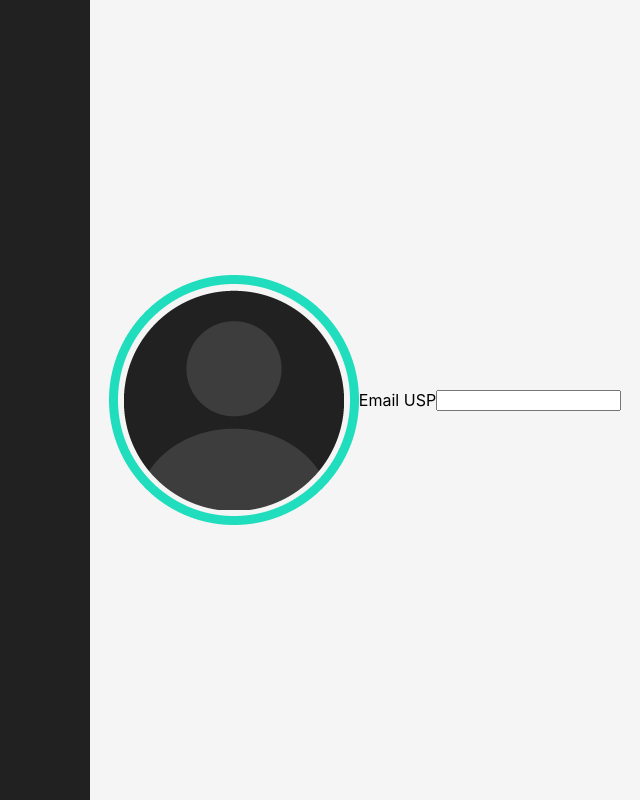
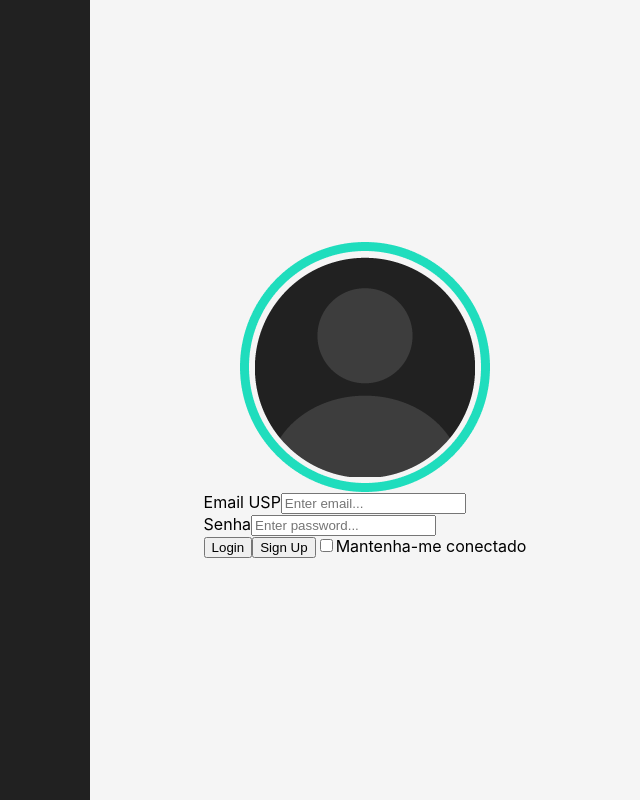
Before and after one commit to vallimmateus/gammembers, a React (Create React App) app: page / in a window 1280 px wide. Shown: the whole page, without its empty margins (640-1280 px from the left). Built offline with nearby package versions, Linux system fonts and the light colour scheme; no server answers.

Commit message:
Firebase auth created

```diff
--- a/package.json
+++ b/package.json
@@ -6,6 +6,7 @@
     "@testing-library/jest-dom": "^5.11.9",
     "@testing-library/react": "^11.2.5",
     "@testing-library/user-event": "^12.7.3",
+    "firebase": "^8.2.9",
     "react": "^17.0.1",
     "react-dom": "^17.0.1",
     "react-scripts": "4.0.3",
--- a/src/App.js
+++ b/src/App.js
@@ -1,16 +1,37 @@
-import "./App.css";
-import Perfil from "./images/Fotos.png";
+import React, { Component } from "react";
+import LoginPage from "./pages/Login";
+import Home from "./pages/Home";
 
-function App() {
-	return (
-		<div className="Container">
-			<div className="InContainer">
-				<img src={Perfil} className="Perfil" alt="perfil" />
-				<p>Email USP</p>
-				<input />
-			</div>
-		</div>
-	);
+import fire from "./config/fire";
+
+class App extends Component {
+	constructor(props) {
+		super(props);
+
+		this.state = {
+			user: null,
+		};
+
+		this.authListener = this.authListener.bind(this);
+	}
+
+	componentDidMount() {
+		this.authListener();
+	}
+
+	authListener() {
+		fire.auth().onAuthStateChanged((user) => {
+			if (user) {
+				this.setState({ user });
+			} else {
+				this.setState({ user: null });
+			}
+		});
+	}
+
+	render() {
+		return <div>{this.state.user ? <Home /> : <LoginPage />}</div>;
+	}
 }
 
 export default App;
--- /dev/null
+++ b/src/components/Login.js
@@ -0,0 +1,62 @@
+import React from "react";
+import fire from "../config/fire";
+
+function Login() {
+	function login() {
+		const email = document.querySelector("#email").value;
+		const password = document.querySelector("#password").value;
+
+		fire.auth()
+			.signInWithEmailAndPassword(email, password)
+			.catch((err) => {
+				alert(err.toString());
+			});
+	}
+
+	function signUp() {
+		const email = document.querySelector("#email").value;
+		const password = document.querySelector("#password").value;
+
+		fire.auth()
+			.createUserWithEmailAndPassword(email, password)
+			.then((u) => {
+				alert("Successfully Signed up");
+			})
+			.catch((err) => {
+				alert(err.toString());
+			});
+	}
+
+	return (
+		<div>
+			<div>
+				Email USP
+				<input id="email" placeholder="Enter email..." type="email" />
+			</div>
+			<div>
+				Senha
+				<input
+					id="password"
+					placeholder="Enter password..."
+					type="password"
+				/>
+			</div>
+			<label>
+				<button className="Button" onClick={login}>
+					Login
+				</button>
+			</label>
+			<label>
+				<button className="Button" onClick={signUp}>
+					Sign Up
+				</button>
+			</label>
+			<label>
+				<input type="checkbox" />
+				Mantenha-me conectado
+			</label>
+		</div>
+	);
+}
+
+export default Login;
--- /dev/null
+++ b/src/components/Logout.js
@@ -0,0 +1,12 @@
+import React from "react";
+import fire from "../config/fire";
+
+function Logout() {
+	function logout() {
+		fire.auth().signOut();
+	}
+
+	return <button onClick={logout}>Logout</button>;
+}
+
+export default Logout;
--- /dev/null
+++ b/src/config/fire.js
@@ -0,0 +1,15 @@
+import firebase from "firebase";
+
+var firebaseConfig = {
+	apiKey: "AIzaSyDj-c47vfOvHXC8OXeaXpL6s0aCfiWZm9s",
+	authDomain: "feedback-360-292622.firebaseapp.com",
+	projectId: "feedback-360-292622",
+	storageBucket: "feedback-360-292622.appspot.com",
+	messagingSenderId: "1004921300620",
+	appId: "1:1004921300620:web:048afef3ce837c30fabda9",
+	measurementId: "G-W1XRGS8GQD",
+};
+
+const fire = firebase.initializeApp(firebaseConfig);
+
+export default fire;
--- /dev/null
+++ b/src/pages/Home/index.js
@@ -0,0 +1,15 @@
+import React from "react";
+import "./style.css";
+
+import Logout from "../../components/Logout";
+
+function Home() {
+	return (
+		<div>
+			<h1>You're logged in!</h1>
+			<Logout />
+		</div>
+	);
+}
+
+export default Home;
--- /dev/null
+++ b/src/pages/Login/index.js
@@ -0,0 +1,17 @@
+import React from "react";
+import "./style.css";
+import Perfil from "../../images/Fotos.png";
+import Login from "../../components/Login";
+
+function LoginPage() {
+	return (
+		<div className="Container">
+			<div className="InContainer">
+				<img src={Perfil} className="Perfil" alt="perfil" />
+				<Login />
+			</div>
+		</div>
+	);
+}
+
+export default LoginPage;
--- a/src/App.css
+++ b/src/pages/Login/style.css
@@ -14,6 +14,7 @@
 	align-items: center;
 	justify-content: center;
 	width: 550px;
+	flex-direction: column;
 }
 
 .Perfil {
```
Also changed, not shown: src/index.js (+9 -9 lines), src/pages/Home/style.css (added), 1 other file (tests, documents, lock files or other folders).
